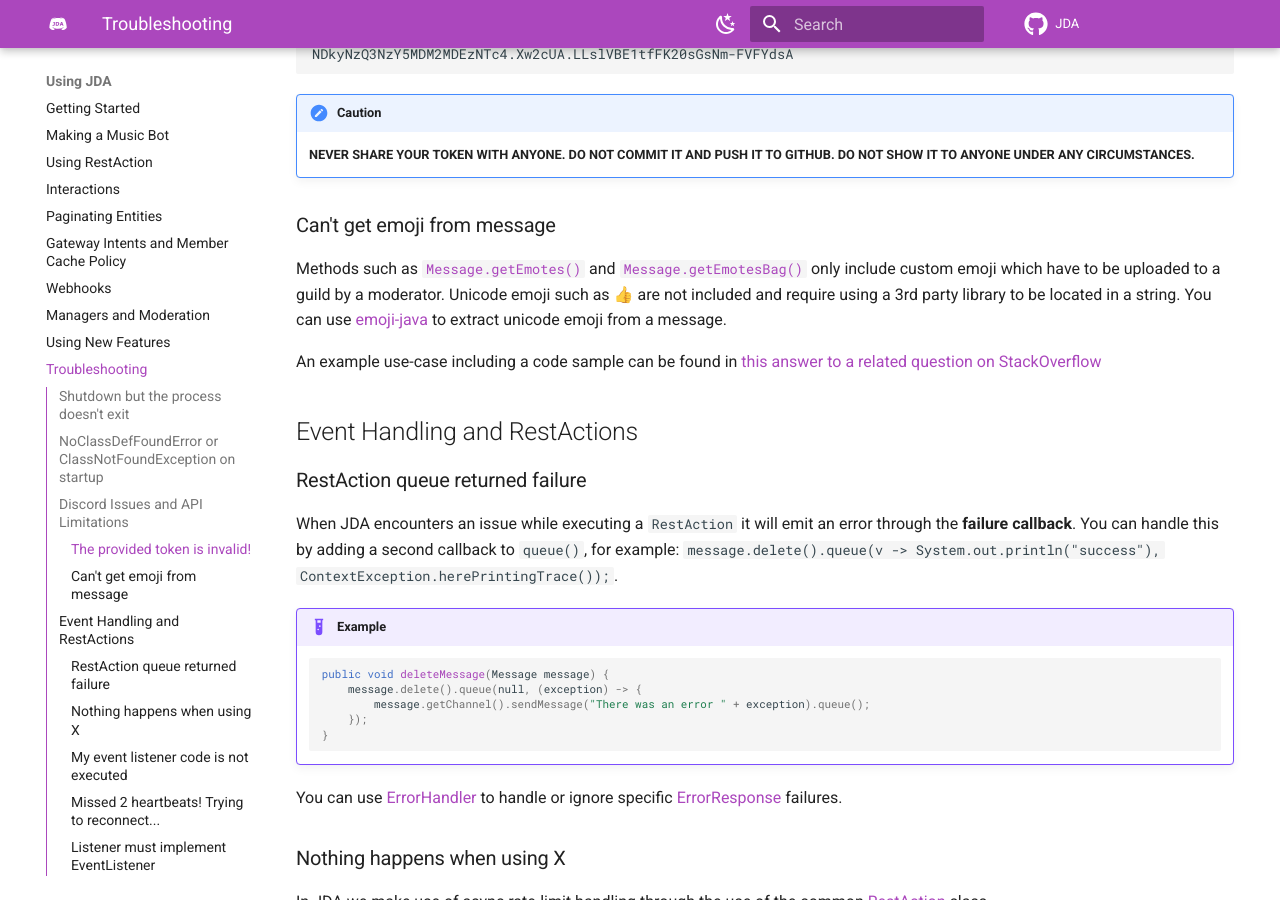
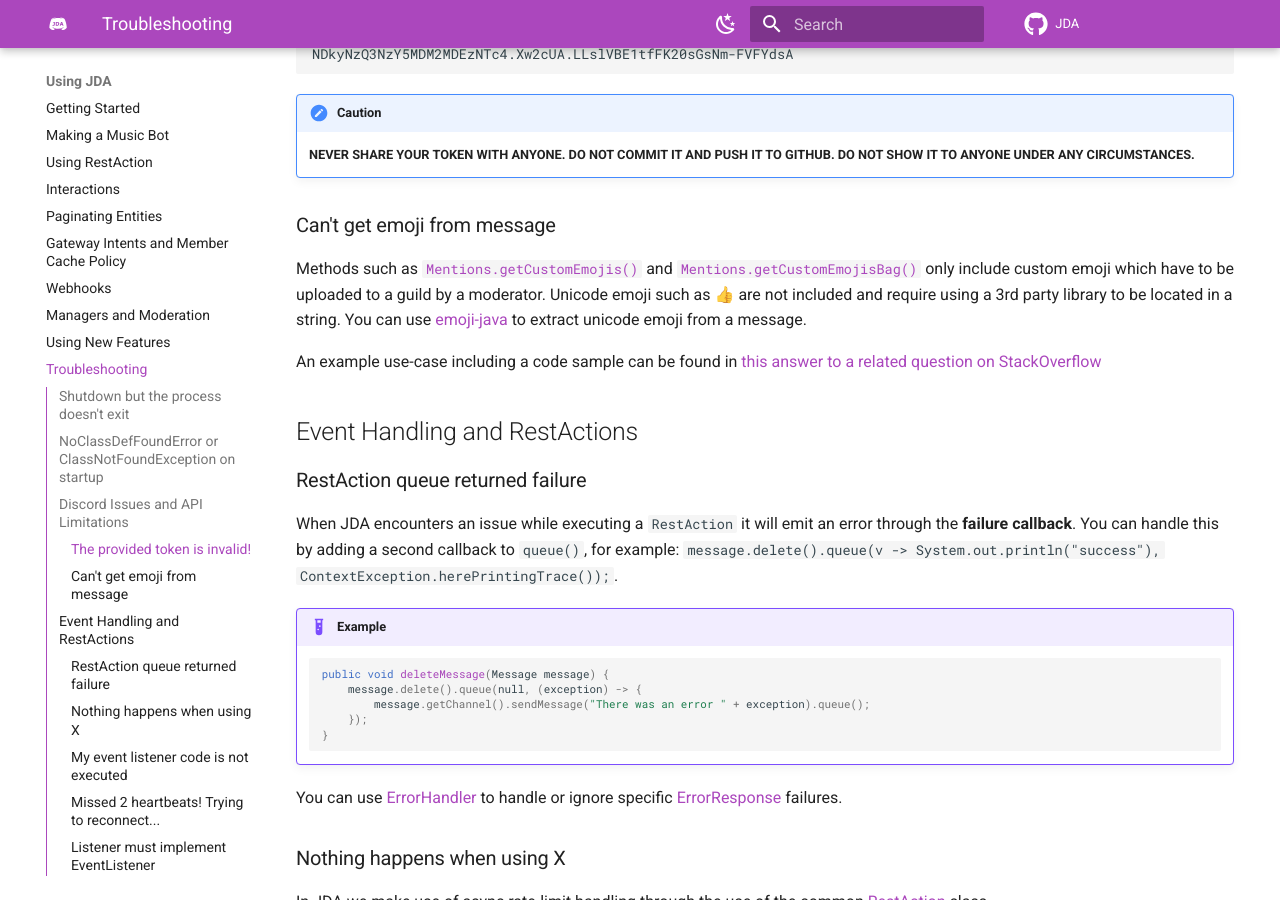
Before and after one commit to discord-jda/JDA-Website, an MkDocs documentation site: the page built from docs/using-jda/troubleshooting.md, in a window 1280 px wide and 900 px high, scrolled down 1466 px. Built offline with MkDocs 1.6.1 and Material for MkDocs 9.7.7, drawn with Linux system fonts in a browser that asks for light colours; comment, search, counter and statistics services are not loaded.

Commit message:
Update troubleshooting.md

```diff
--- a/docs/using-jda/troubleshooting.md
+++ b/docs/using-jda/troubleshooting.md
@@ -67,7 +67,7 @@ NDkyNzQ3NzY5MDM2MDEzNTc4.Xw2cUA.LLslVBE1tfFK20sGsNm-FVFYdsA
 
 ### Can't get emoji from message
 
-Methods such as [`Message.getEmotes()`](https://ci.dv8tion.net/job/JDA/javadoc/net/dv8tion/jda/api/entities/Message.html#getEmotes()) and [`Message.getEmotesBag()`](https://ci.dv8tion.net/job/JDA/javadoc/net/dv8tion/jda/api/entities/Message.html#getEmotesBag()) only include custom emoji which have to be uploaded to a guild by a moderator. Unicode emoji such as 👍 are not included and require using a 3rd party library to be located in a string. You can use [emoji-java](https://github.com/vdurmont/emoji-java) to extract unicode emoji from a message.
+Methods such as [`Mentions.getCustomEmojis()`](https://ci.dv8tion.net/job/JDA5/javadoc/net/dv8tion/jda/api/entities/Mentions.html#getCustomEmojis()) and [`Mentions.getCustomEmojisBag()`](https://ci.dv8tion.net/job/JDA5/javadoc/net/dv8tion/jda/api/entities/Mentions.html#getCustomEmojisBag()) only include custom emoji which have to be uploaded to a guild by a moderator. Unicode emoji such as 👍 are not included and require using a 3rd party library to be located in a string. You can use [emoji-java](https://github.com/MinnDevelopment/emoji-java) to extract unicode emoji from a message.
 
 An example use-case including a code sample can be found in [this answer to a related question on StackOverflow](https://stackoverflow.com/a/58353912/10630900)
 
```
Also changed, not shown: other parts of docs/using-jda/troubleshooting.md (+1 -1 lines).
